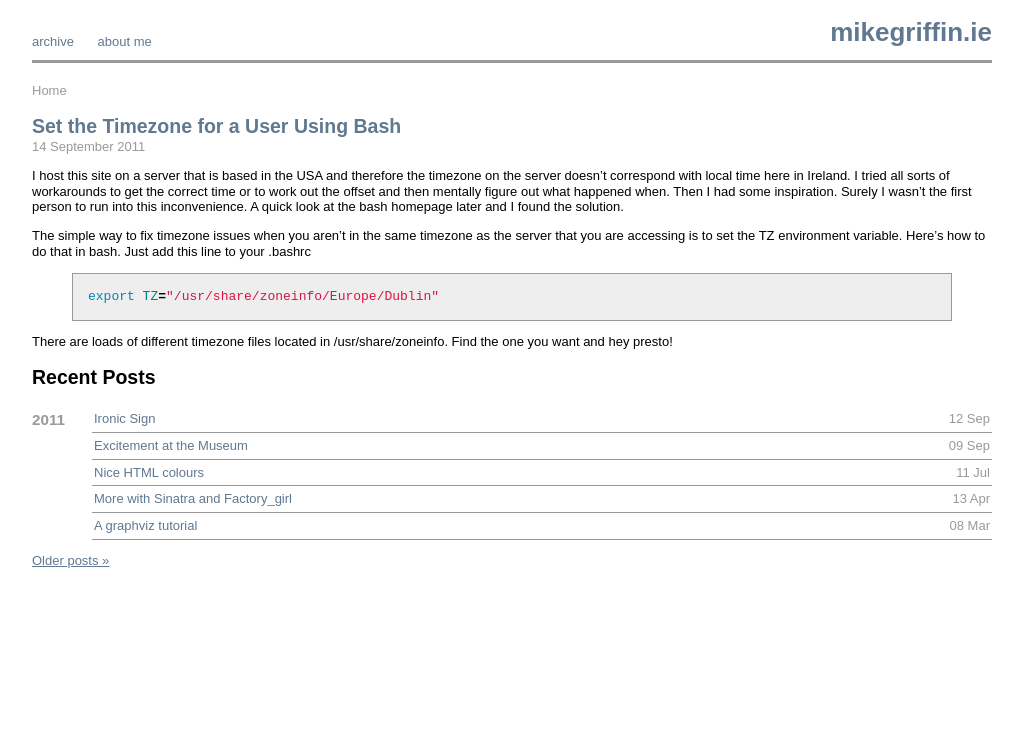
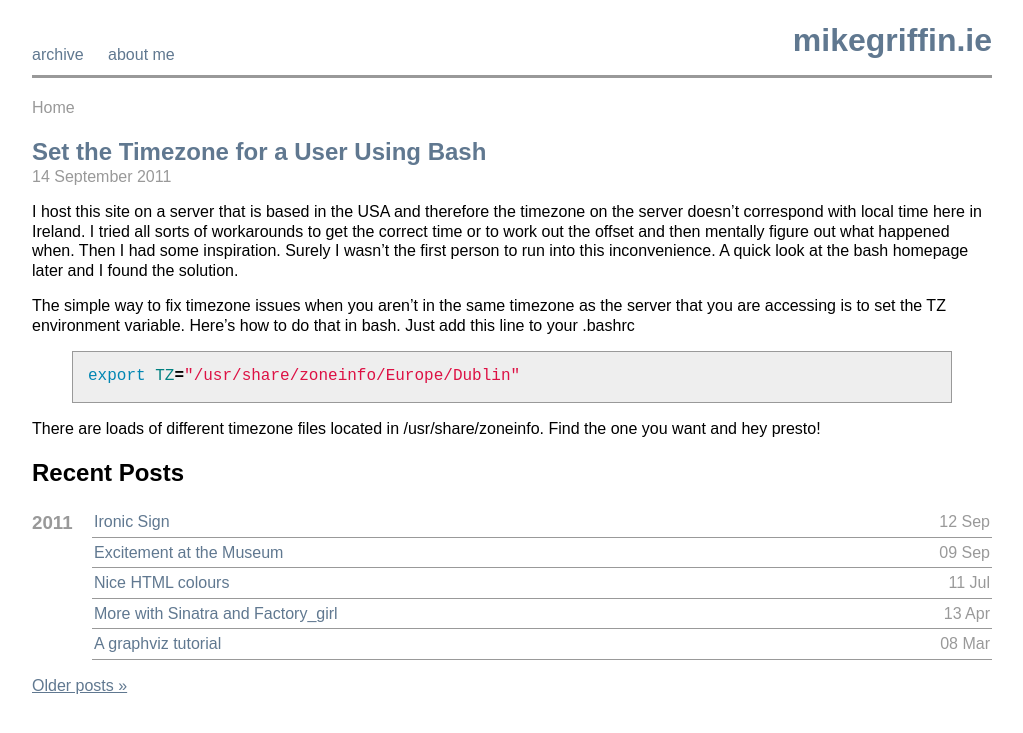
Before and after one commit to mgriffin/mikegriffin, a Jekyll site: the page built from index.html, in a window 1280 px wide. Shown: the top 733 px of the page, without its empty margins (128-1151 px from the left). Built offline with Jekyll 4.4.1, drawn with Linux system fonts in a browser that asks for light colours; Markdown is read by kramdown in place of the engine named in the settings.

Commit message:
changing default font size to 16px

```diff
--- a/css/syntax.css
+++ b/css/syntax.css
@@ -48,7 +48,7 @@ input, select { vertical-align:middle; }
 /* end of reset */
 
 /* fonts */
-body { font:13px sans-serif; *font-size:small; *font:x-small; line-height:1.22; }
+body { font:16px sans-serif; *font-size:small; *font:x-small; line-height:1.22; }
 table { font-size:inherit; font:100%; }
 select, input, textarea { font:99% sans-serif; }
 /* end of fonts */
```
